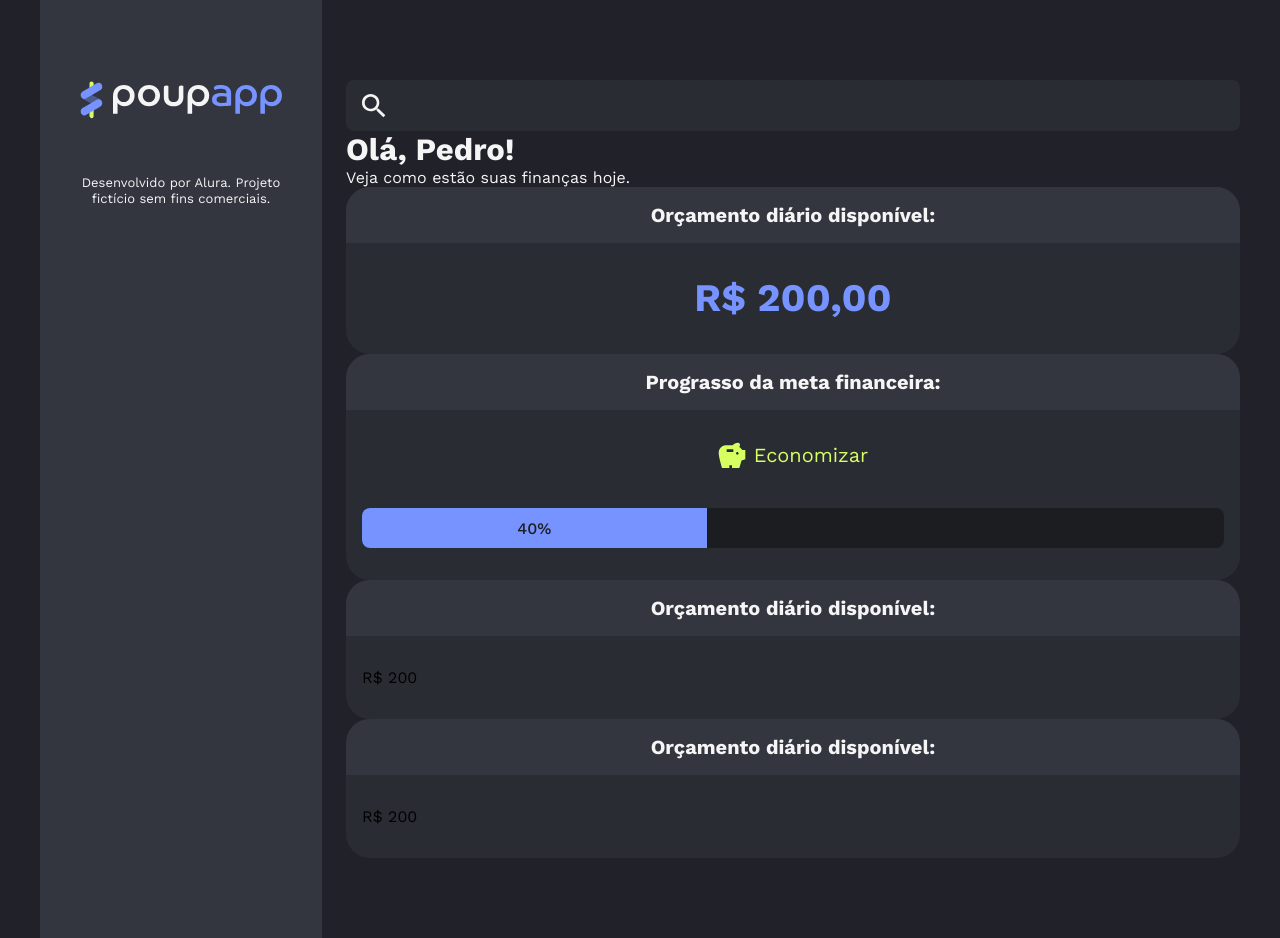
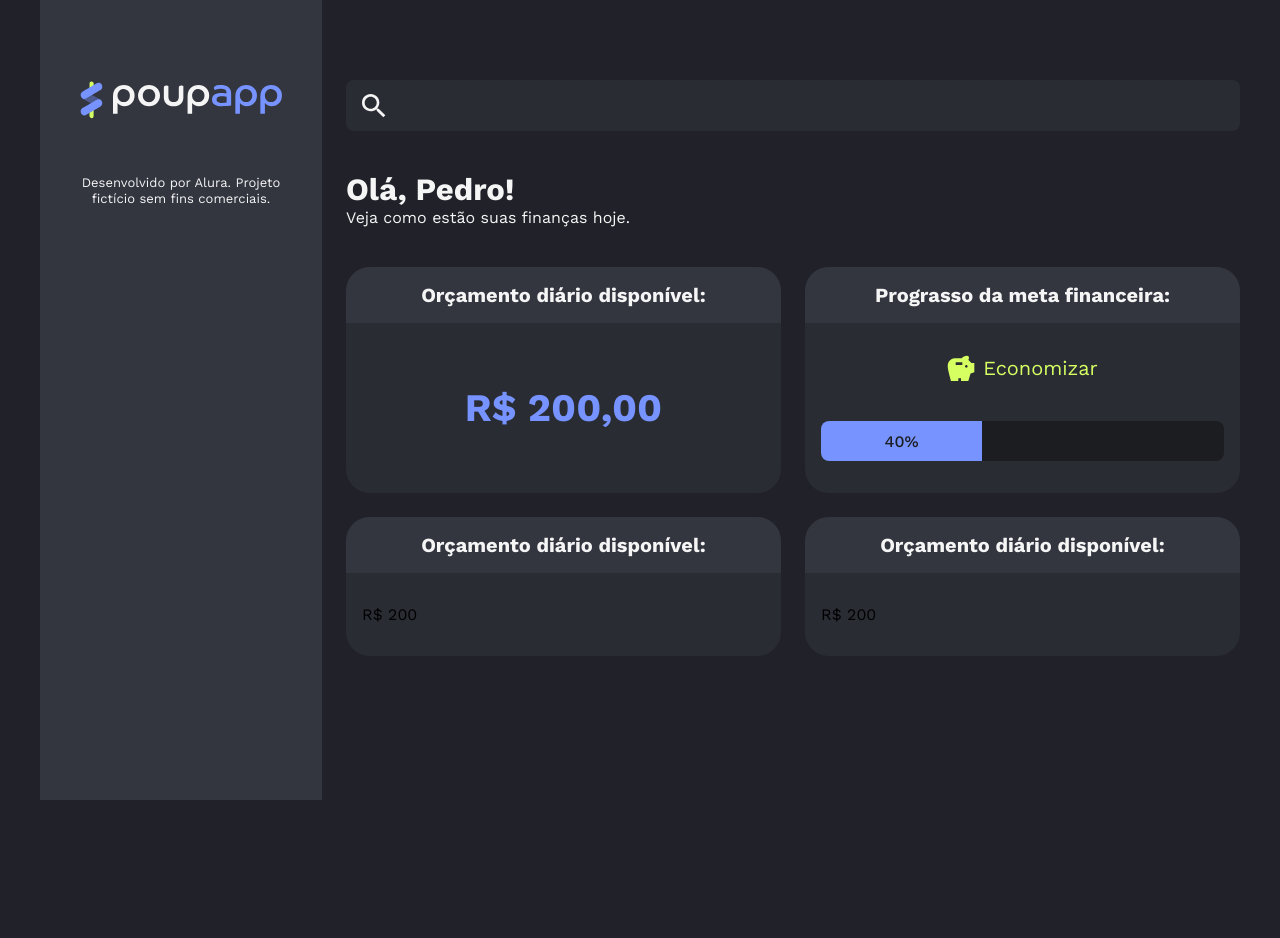
Before and after one commit to pedrohg99/poupapp, a React (Vite) app: page / in a window 1280 px wide. After the commit the page ends 800 px from the top, so only its background shows below. Built offline with nearby package versions, Linux system fonts and the light colour scheme.

Commit message:
Aplica estilo grid para a sessao de Cards no App.jsx e aplica estilo container para o Main

```diff
--- a/src/App.jsx
+++ b/src/App.jsx
@@ -7,11 +7,14 @@
 import { DailyBudget } from "./components/DailyBudget";
 import { SavingsSatus } from "./components/SavingsStatus";
 
+import styles from './app.module.css'
+
 function App() {
   return (
     <Container>
       <Aside />
       <Main>
+        <div className={styles.container}>
           <SearchInput />
           <div>
             <Typography variant="h1">
@@ -21,7 +24,7 @@
               Veja como estão suas finanças hoje.
             </Typography>
           </div>
-        <section>
+          <section className={styles.grid}>
             <Card>
               <Card.Header>
                 Orçamento diário disponível:
@@ -55,6 +58,7 @@
               </Card.Body>
             </Card>
           </section>
+        </div>
       </Main>
     </Container>
   );
--- /dev/null
+++ b/src/app.module.css
@@ -0,0 +1,12 @@
+.container {
+    display: flex;
+    flex-direction: column;
+    gap: 40px;
+}
+
+.grid {
+    display: grid;
+    align-items: stretch;
+    gap: 24px;
+    grid-template-columns: repeat(2, 1fr);
+}
--- a/src/components/Card/card.module.css
+++ b/src/components/Card/card.module.css
@@ -1,6 +1,8 @@
 .card {
     background-color: var(--neutral-surface);
     border-radius: 24px;
+    display: flex;
+    flex-direction: column;
 }
 
 .header {
@@ -17,4 +19,8 @@
 
 .body {
     padding: 32px 16px;
+    flex-grow: 1;
+    display: flex;
+    flex-direction: column;
+    justify-content: center;
 }
```
Lines whose indentation alone changed are shown as unchanged.
